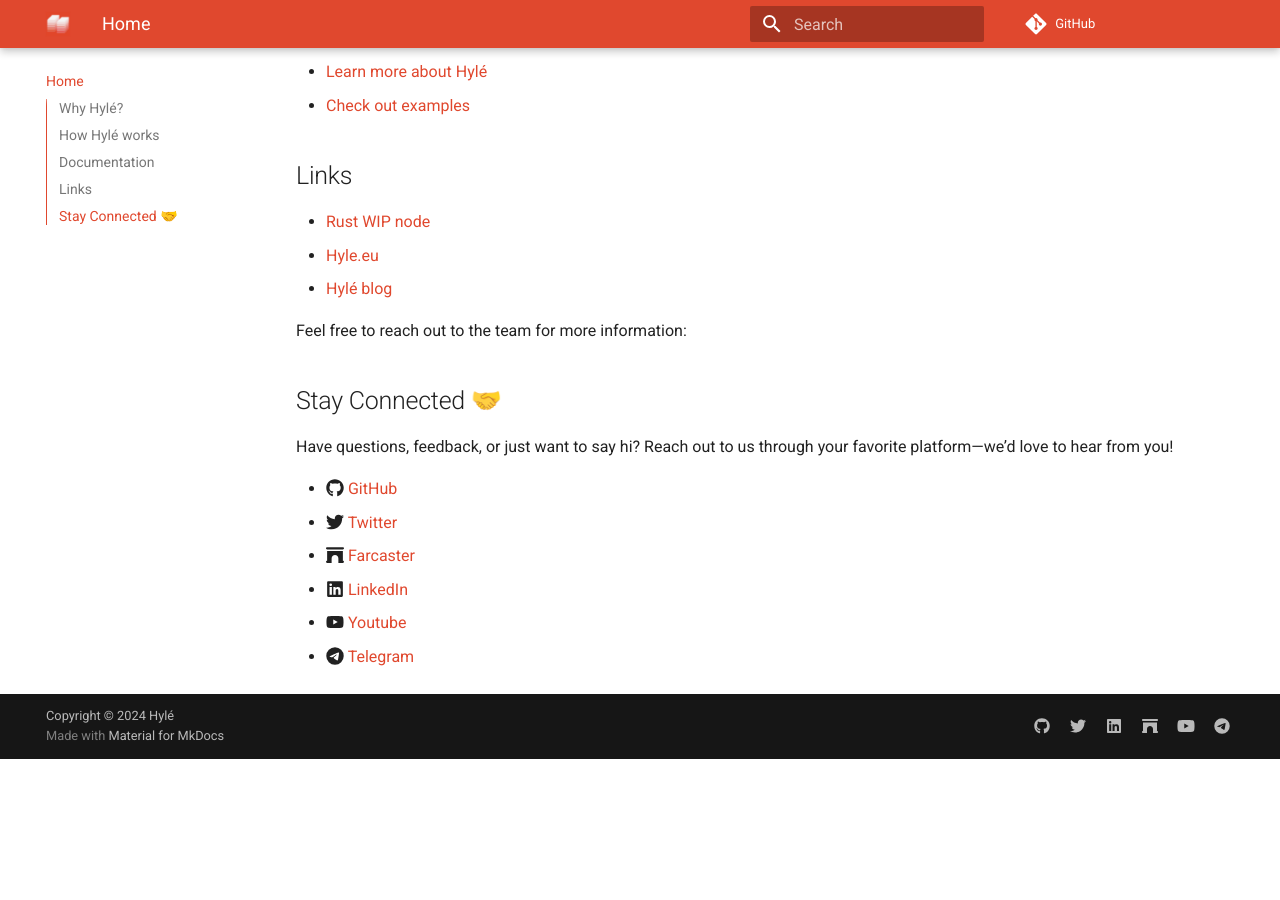
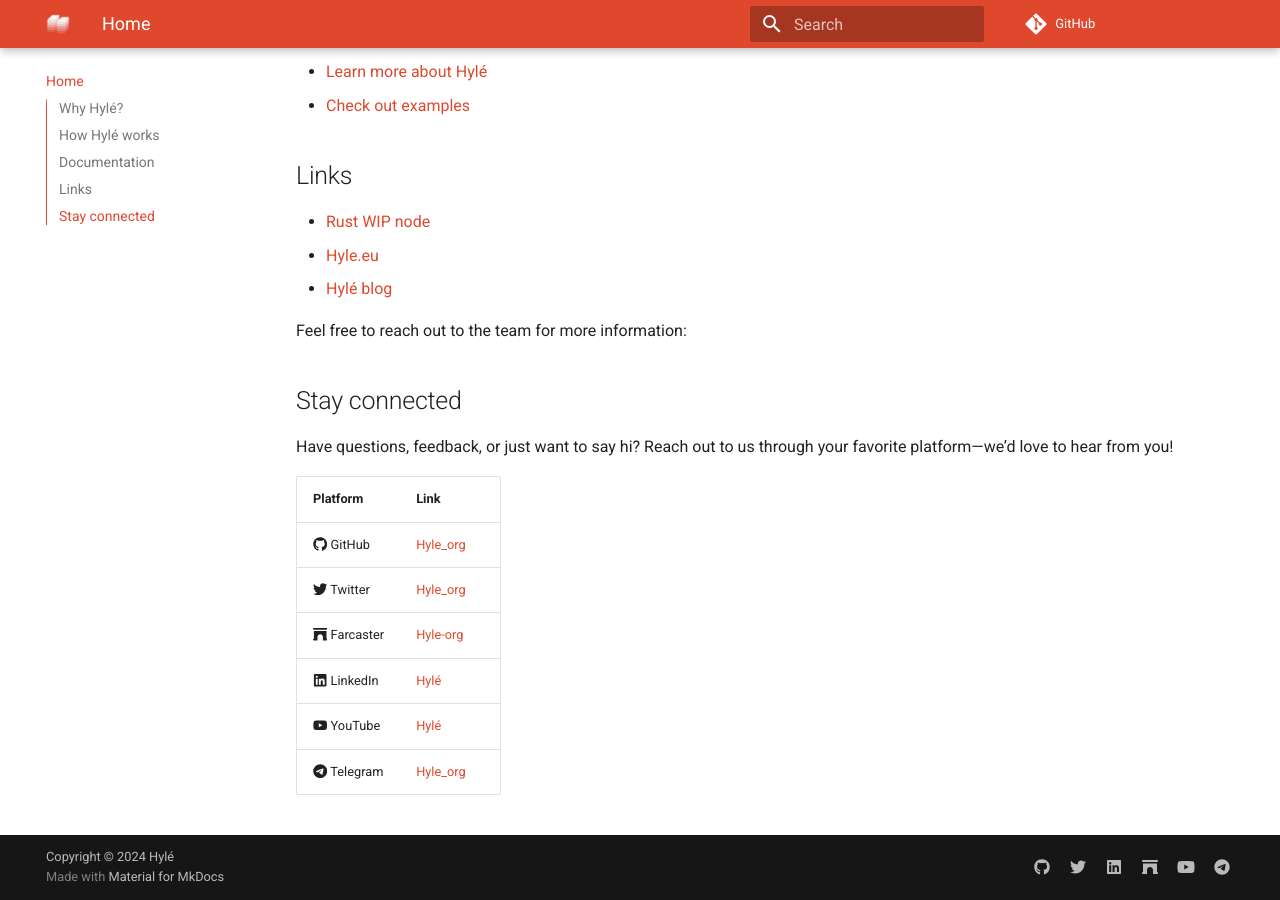
Before and after one commit to Hyle-org/devhub-hyle, an MkDocs documentation site: the page built from docs/index.md, in a window 1280 px wide and 900 px high, scrolled down 1555 px. Built offline with MkDocs 1.6.1 and Material for MkDocs 9.7.7, drawn with Linux system fonts in a browser that asks for light colours; comment, search, counter and statistics services are not loaded; before the commit the page ends 2314 px from its top, so only the background shows below that.

Commit message:
cosmetic

```diff
--- a/docs/index.md
+++ b/docs/index.md
@@ -46,13 +46,15 @@
 
 Feel free to reach out to the team for more information:
 
-## Stay Connected 🤝
+## Stay connected
 
 Have questions, feedback, or just want to say hi? Reach out to us through your favorite platform—we’d love to hear from you!
 
-- :fontawesome-brands-github: [GitHub](https://github.com/Hyle-org)
-- :fontawesome-brands-twitter: [Twitter](https://x.com/hyle_org)
-- :fontawesome-solid-archway: [Farcaster](https://warpcast.com/hyle-org)
-- :fontawesome-brands-linkedin: [LinkedIn](https://www.linkedin.com/company/hyl-/)
-- :fontawesome-brands-youtube: [Youtube](https://www.youtube.com/@Hyl%C3%A9-org)
-- :fontawesome-brands-telegram: [Telegram](https://t.me/hyle_org)
+| Platform        | Link                                              |
+|-----------------|--------------------------------------------------|
+| :fontawesome-brands-github: GitHub   | [Hyle_org](https://github.com/Hyle-org)                |
+| :fontawesome-brands-twitter: Twitter | [Hyle_org](https://x.com/hyle_org)                   |
+| :fontawesome-solid-archway: Farcaster | [Hyle-org](https://warpcast.com/hyle-org)          |
+| :fontawesome-brands-linkedin: LinkedIn | [Hylé](https://www.linkedin.com/company/hyl-/) |
+| :fontawesome-brands-youtube: YouTube | [Hylé](https://www.youtube.com/@Hyl%C3%A9-org)  |
+| :fontawesome-brands-telegram: Telegram | [Hyle_org](https://t.me/hyle_org)                  |
```
Also changed, not shown: docs/developers/index.md (+3 -1 lines), docs/resources/find-us.md (+1 -1 lines), docs/resources/index.md (+4 -1 lines), docs/roadmap/index.md (+4 -2 lines), docs/use-cases/index.md (+1 -1 lines).
